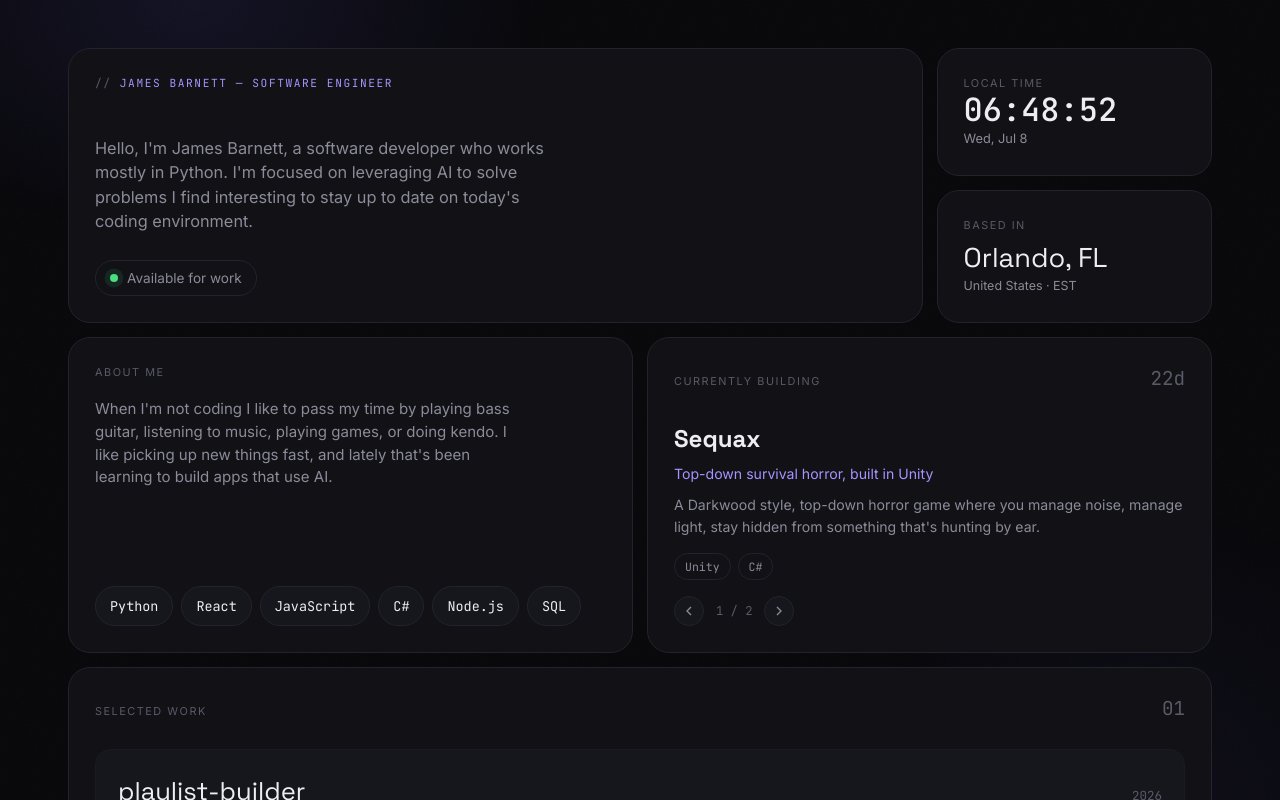
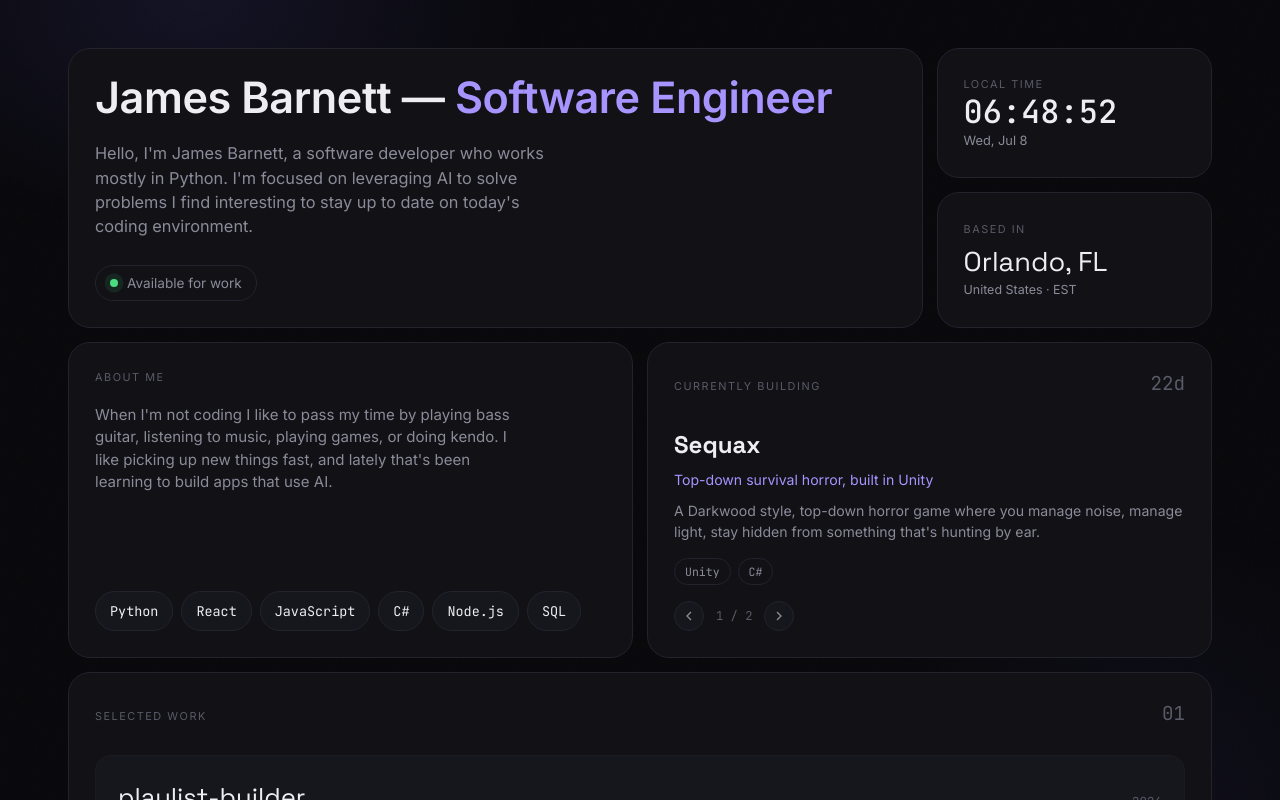
Before and after one commit to shadowstorm37/portfolio, a React (Vite) app: page / in a window 1280 px wide. Shown: the top 800 px of the page. Built offline with nearby package versions, Linux system fonts and the light colour scheme.

Commit message:
fix: Added hero back and changed font

```diff
--- a/src/App.css
+++ b/src/App.css
@@ -121,14 +121,14 @@ body {
 }
 .eyebrow::before { content: "// "; color: var(--faint); }
 .hero-title {
-  font-family: "Space Grotesk", sans-serif;
-  font-weight: 400;
-  font-size: clamp(2.4rem, 6vw, 4.6rem);
+  font-family: "Inter", sans-serif;
+  font-weight: 800;
+  font-size: clamp(1.6rem, 3.6vw, 2.7rem);
   line-height: 1.02;
   letter-spacing: -0.01em;
 }
 .hero-title em {
-  font-style: italic;
+  font-style: normal;
   color: var(--accent-soft);
 }
 .hero-sub {
--- a/src/App.jsx
+++ b/src/App.jsx
@@ -196,10 +196,10 @@ export default function App() {
       <div className="grain" aria-hidden="true" />
       <div className="grid">
         <Tile className="cell cell--hero" spotlight>
-          <span className="eyebrow">James Barnett — Software Engineer</span>
-          {/*<h1 className="hero-title">
-            I build <em>software</em> that<br />feels considered.
-          </h1>*/}
+          {/*<span className="eyebrow">James Barnett — Software Engineer</span>*/}
+          <h1 className="hero-title">
+            James Barnett — <em>Software Engineer</em><br />
+          </h1>
           <p className="hero-sub">
             Hello, I'm James Barnett, a software developer who works mostly in Python.
             I'm focused on leveraging AI to solve problems I find interesting to stay up
```
